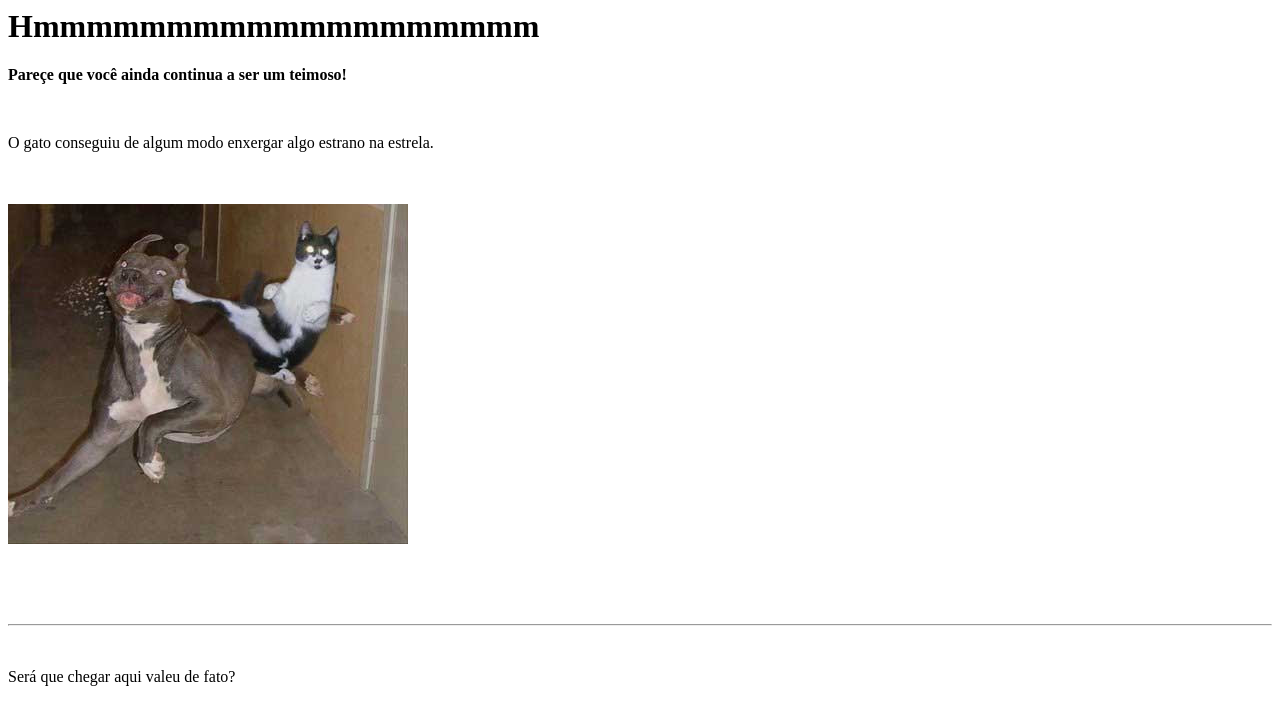
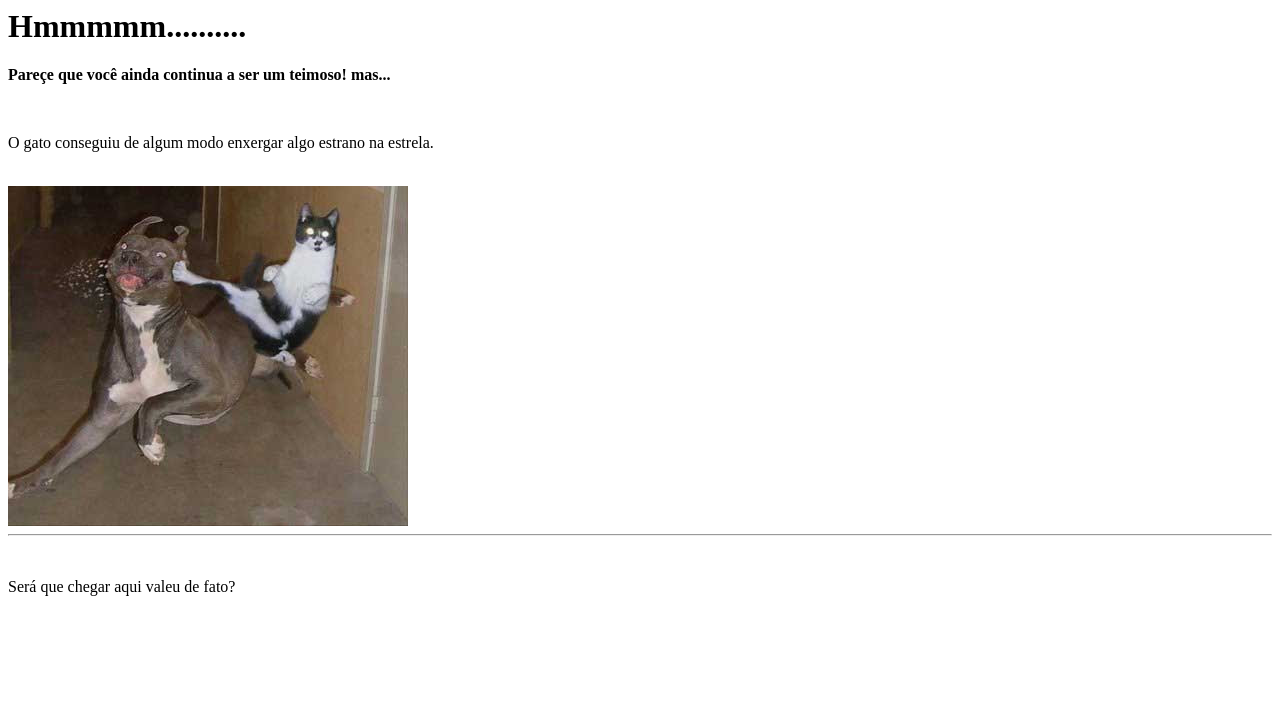
Before and after one commit to Na18k/alura-exercicios, a plain HTML site: page experimentos/algo_estranho.html in a window 1280 px wide. Drawn offline with Linux system fonts and the light colour scheme.

Commit message:
Experimento de fato

```diff
--- a/experimentos/algo_estranho.html
+++ b/experimentos/algo_estranho.html
@@ -1,16 +1,11 @@
 <meta charset="UTF-8">
 
-<h1>Hmmmmmmmmmmmmmmmmmmm</h1>
-<p><b>Pareçe que você ainda continua a ser um teimoso!</b></p>
+<h1>Hmmmmm..........</h1>
+<p><b>Pareçe que você ainda continua a ser um teimoso! mas...</b></p>
 <br>
 <p>O gato conseguiu de algum modo enxergar algo estrano na estrela.</p>
 <br>
-<br>
 <img src="img/pitbull.jpg" alt="algo estrano">
-<br>
-<br>
-<br>
-<br>
 <br>
 <hr>
 <br>
```
